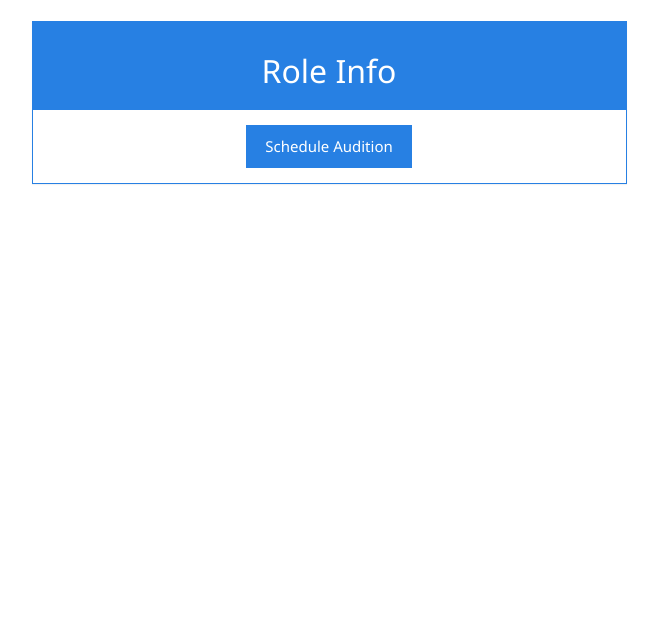
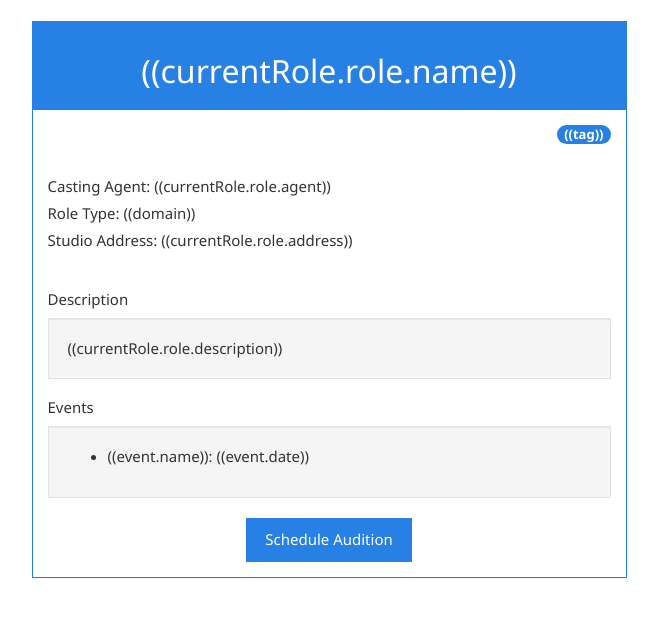
Before and after one commit to IntusFacultas-AcademicProjects/CS407, a Django app: page /role/1 in a window 1280 px wide. Shown: the part 52-670 px from the top of the page, without its empty margins (311-969 px from the left). Run offline with Django 3.2, Linux system fonts and the light colour scheme; the visitor is signed in with stand-in values (Sample User, id 1); data that the repository does not hold is empty; some libraries are stand-ins or nearby versions.

Commit message:
Viewing roles, majority of edit and create finished

```diff
--- a/audition_management/urls.py
+++ b/audition_management/urls.py
@@ -9,5 +9,6 @@
     url(r'^role/(?P<pk>[0-9+]+)$', views.RoleView.as_view(), name='role'),
     url(r'^create/$', views.RoleCreationView.as_view(), name='create'),
     url(r'^account/(?P<pk>[0-9]+)/$', views.AccountDelete.as_view(),
-        name="delete-account")
+        name="delete-account"),
+    url(r'^editrole/(?P<pk>[0-9+]+)$', views.EditRoleView.as_view(), name='edit-role')
 ]
--- a/audition_management/views.py
+++ b/audition_management/views.py
@@ -12,7 +12,7 @@
 from nltk.corpus import wordnet
 # Create your views here.
 from audition_management.forms import RoleCreationForm
-
+from audition_management.forms import EditRoleForm
 
 class DashboardView(LoginRequiredMixin, View):
 
@@ -23,7 +23,6 @@
     def get(self, request):
         roles = Role.objects.all()
         dictionaries = [obj.as_dict() for obj in roles]
-        print(dictionaries)
         return render(request, 'audition_management/dashboard.html', {
             "roles": dictionaries
         })
@@ -118,6 +117,7 @@
 
     def post(self, request):
         form = RoleCreationForm(request.POST)
+        print(form.name)
         if form.is_valid():
             role = Role(
                 name=form.name,
@@ -135,7 +135,43 @@
                 'audition_management/create.html',
                 {'form': form}
             )
+class EditRoleView(LoginRequiredMixin, View):
 
+    def get(self, request, pk):
+        form = EditRoleForm()
+        dictionary = object
+        dates = object
+        try:
+            role = Role.objects.get(id=pk)
+            dictionary = role.as_dict()
+            dates = role.dates.all()
+        except Role.DoesNotExist:
+            dictionary = None
+            dates = None
+        return render(request, 'audition_management/editRole.html', {
+            "role": dictionary,
+            "dates": dates,
+            'form': form
+        })
+
+    def post(self, request):
+        form = EditRoleForm(request.POST)
+        if form.is_valid():
+            role = Role.objects.get(pk="NEED TO FIGURE THIS OUT")
+            role.name=form.name,
+            role.description=form.description,
+            role.domain=form.domain.current(),
+            role.studio_address=form.studio_address
+            role.save()
+            return render(request, 'audition_management/role.html', {
+                'role': role.as_dict()
+            })
+        else:
+            return render(
+                request,
+                'audition_management/EditRole.html',
+                {'form': form}
+            )
 
 """
     def similar(a, b):
--- a/config/templates/audition_management/role.html
+++ b/config/templates/audition_management/role.html
@@ -9,13 +9,32 @@
 	      <div class="row">
 	        <div class="col-sm-offset-3 col-sm-6">
 	          <div class="panel panel-primary">
-	            <div class="panel-heading">
-	              <h2 class='text-center'>Role Info</h2>
+	            <div class="panel-heading" v-model="currentRole">
+	              <h2 class='text-center'> ((currentRole.role.name)) </h2>
 	            </div>
-	            <div class="panel-body">
-	              <div class="text-center">
-	                <button type="submit" class="btn btn-primary text">Schedule Audition</button>
-	              </div>
+	            <div class="panel-body" v-model="currentRole" v-model="domain">
+	            	<span class="badge badge-info pull-right" v-for="tag, in ((currentRole.tags))">
+	     				((tag))
+	            	</span>
+	            	<br>
+	            	<br>
+	            	<h5> Casting Agent: ((currentRole.role.agent))</h5>
+	            	<h5> Role Type: ((domain)) </h5>
+	            	<h5> Studio Address: ((currentRole.role.address))</h5>
+	            	<br>
+	            	<h5> Description</h5>
+	            	<div class="well" style="max-height: 300px; overflow-y:scroll;">((currentRole.role.description))</div>
+	            	<h5> Events</h5>
+	            	<div class="well" style="max-height: 300px; overflow-y:scroll;">
+		            	<ul>
+		            		<li v-for="event, in ((currentRole.events))">
+		     					((event.name)): ((event.date))
+		            		</li>
+		            	</ul>
+		            </div>
+	              	<div class="text-center">
+	                	<button type="submit" class="btn btn-primary text">Schedule Audition</button>
+	              	</div>
 	            </div>
 	          </div>
 	        </div>
@@ -31,16 +50,33 @@
 	var unparsed = "{{role}}"
 	 $(function() {
 	 	unparsed = unparsed.split("&#39;").join("\"").split("&quot;").join("")
-	 	console.log(unparsed)
-        parsed = processJS(unparsed)
+        parsed = JSON.parse(unparsed)
 
 	    roleApp = new Vue({
 	        el: "#roleDiv",
 	        delimiters: ["((","))"],
 	        data: {
+	        	currentRole: "",
+	        	domain: "",
 	        },
 	        mounted: function() {
+	        	this.currentRole = parsed;
 
+	        	//set the domain text for the role
+	        	switch(this.currentRole.role.domain) {
+	        		case 0: this.domain = "General Acting";
+	        			break;
+	        		case 1: this.domain = "Voice Acting";
+	        			break;
+	        		case 2: this.domain = "Stage Acting";
+	        			break;
+	        		case 3: this.domain = "Special Effects";
+	        			break;
+	        		case 4: this.domain = "Stage Crew";
+	        			break;
+	        		case 5: this.domain = "Other";
+	        			break;
+	        	}
 	        },
 	        methods: {
 
```
Also changed, not shown: audition_management/forms.py (+8 -0 lines), config/templates/audition_management/create.html (added, +37 -0 lines), config/templates/audition_management/dashboard.html (+4 -5 lines), config/templates/audition_management/editRole.html (added, +76 -0 lines).
